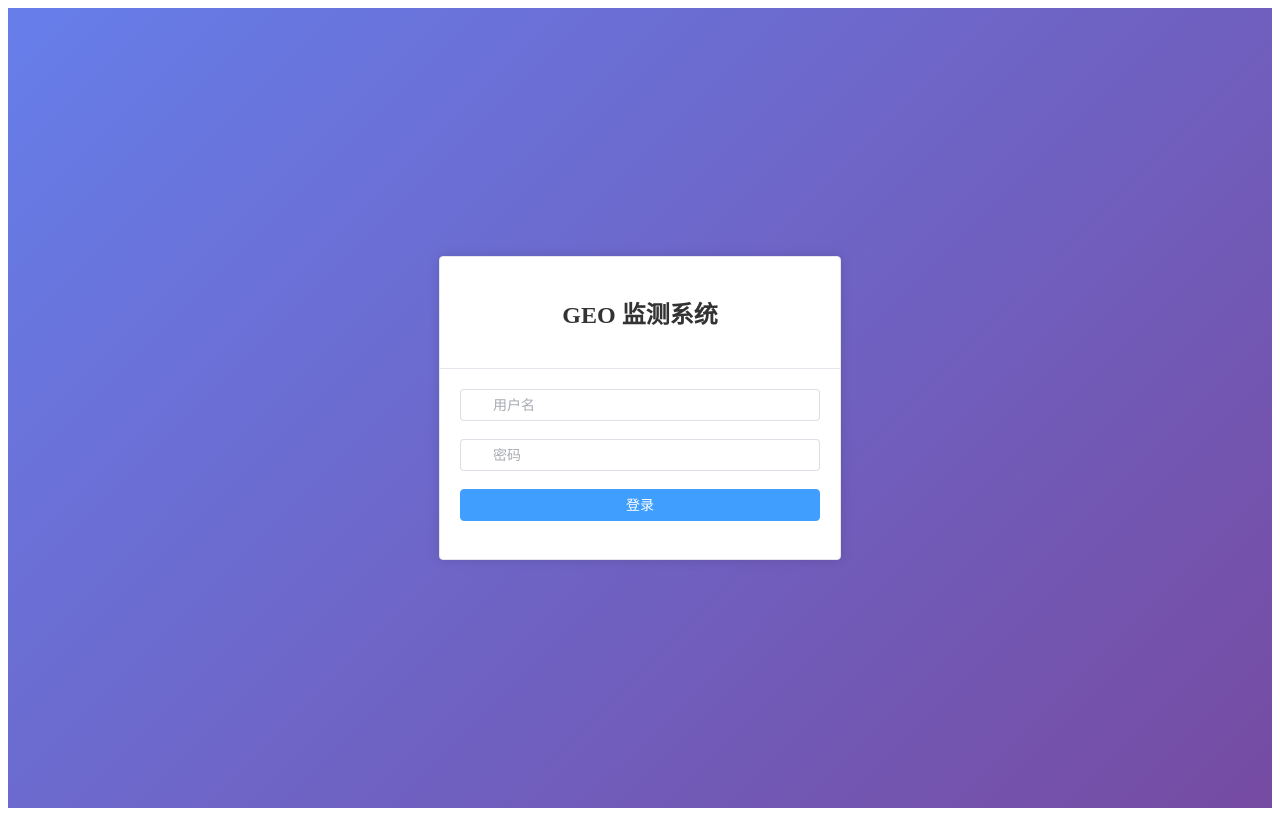
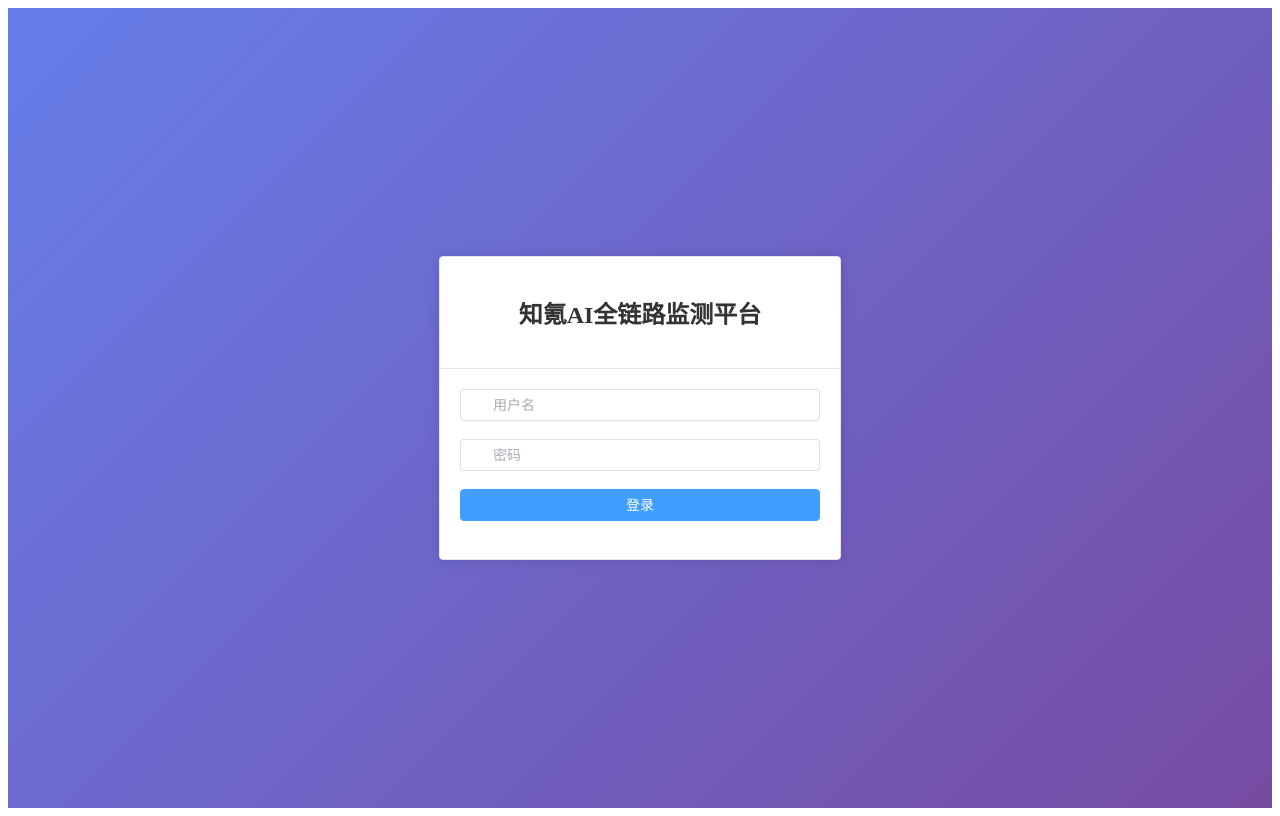
Before and after one commit to tishensnoopy/GEO-FLOW-Lumora-Cite, a Vue app in the folder dashboard/: page /login in a window 1280 px wide. Built offline with nearby package versions, Linux system fonts and the light colour scheme.

Commit message:
feat: 品牌统一为「知氪AI全链路监测平台」
- dashboard 前端 Login/App/Dashboard 三处可见文案
- index-monitor FastAPI APP_NAME（影响 /docs 与 /openapi.json title）
- index.html 浏览器标签标题

```diff
--- a/dashboard/index.html
+++ b/dashboard/index.html
@@ -3,7 +3,7 @@
   <head>
     <meta charset="UTF-8" />
     <meta name="viewport" content="width=device-width, initial-scale=1.0" />
-    <title>GEO 监测系统</title>
+    <title>知氪AI全链路监测平台</title>
   </head>
   <body>
     <div id="app"></div>
--- a/dashboard/src/App.vue
+++ b/dashboard/src/App.vue
@@ -1,7 +1,7 @@
 <template>
   <div class="app-container">
     <div v-if="showNav" class="nav-bar">
-      <div class="logo">GEO 监测系统</div>
+      <div class="logo">知氪AI全链路监测平台</div>
       <el-menu :default-active="activeMenu" mode="horizontal" router class="nav-menu">
         <el-menu-item index="/">仪表盘</el-menu-item>
         <el-menu-item index="/articles">文章列表</el-menu-item>
--- a/dashboard/src/views/Dashboard.vue
+++ b/dashboard/src/views/Dashboard.vue
@@ -3,7 +3,7 @@
     <el-container>
       <el-header>
         <div class="header-content">
-          <h1>GEO 监测仪表盘</h1>
+          <h1>知氪AI全链路监测仪表盘</h1>
         </div>
       </el-header>
       <el-main>
--- a/dashboard/src/views/Login.vue
+++ b/dashboard/src/views/Login.vue
@@ -1,7 +1,7 @@
 <template>
   <div class="login-container">
     <el-card class="login-card">
-      <template #header><h2>GEO 监测系统</h2></template>
+      <template #header><h2>知氪AI全链路监测平台</h2></template>
       <el-form :model="form" :rules="rules" ref="formRef">
         <el-form-item prop="username">
           <el-input v-model="form.username" placeholder="用户名" prefix-icon="User" />
```
Also changed, not shown: 1 other file (tests, documents, lock files or other folders).
